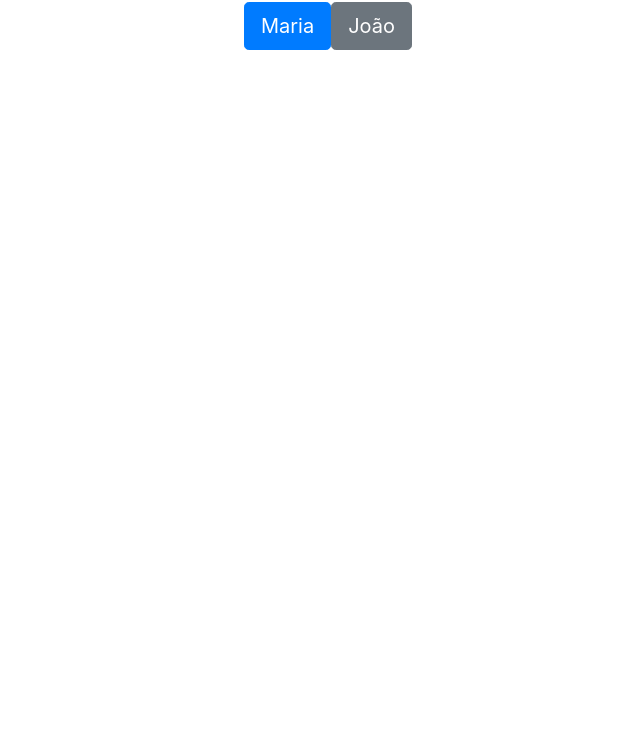
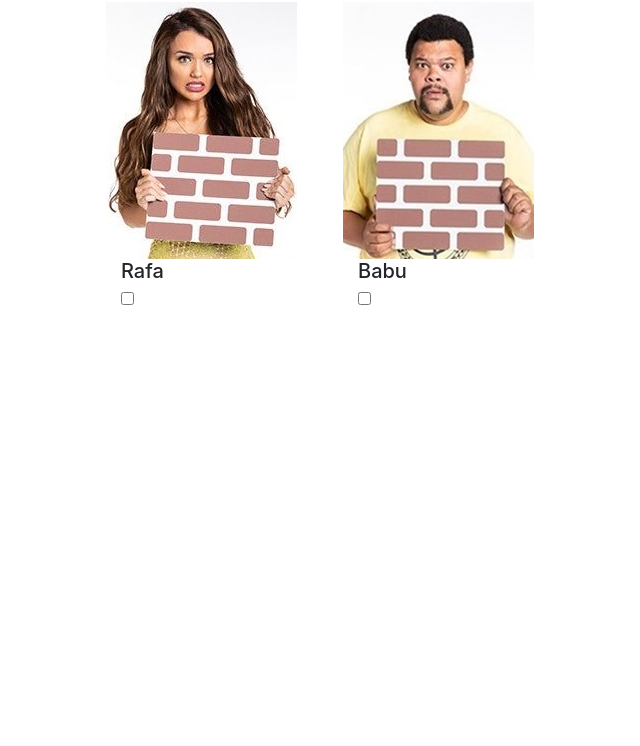
Before and after one commit to paula-gomes/Mentoria-Globo, a website: page view/index.html in a window 1280 px wide. Shown: the part 54-800 px from the top of the page, without its empty margins (312-952 px from the left). Drawn offline with nearby package versions, Linux system fonts and the light colour scheme; files whose address does not match are found by name.

Commit message:
Interface - Inclusão das fotos e checkbox

```diff
--- a/view/index.html
+++ b/view/index.html
@@ -14,14 +14,28 @@
 </head>
 
 <body id="body">
-  <div class="row d-flex justify-content-center">
-  <h1>Paredão BBB20</h1>
-  </div>
-  <div class="row d-flex justify-content-center">
-    <button type="button" id="participante1" name ="participante1" value ="participante1" class="btn btn-primary btn-lg" onclick="participanteClicado(value)" >Maria</button>
-    <button type="button" id="participante2"name ="participante2" value ="participante2"class="btn btn-secondary btn-lg" onclick="participanteClicado(value)">João</buttton>
+    <div class="d-flex justify-content-center">
+        <h1>Paredão BBB20</h1>
+    </div>
+    <div class="d-flex justify-content-center">
+      <div class="row">
+        <div class="col-6">
+          <img src="../src/img/m.jpg" class="mr-3" alt="...">
+          <div class="col-2">
+            <h5 class="mt-0 mb-1">Rafa</h5>
+            <input type="checkbox" aria-label="Checkbox for following text input" id="participante1" name ="participante1" value ="participante1" onclick="participanteClicado(value)" >
+          </div>
+        </div>
+        <div class="col-6">
+          <img src="../src/img/babu.jpg" class="mr-3" alt="...">
+          <div class="col-2">
+            <h5 class="mt-0 mb-1">Babu</h5>
+            <input type="checkbox" aria-label="Checkbox for following text input" id="participante2"name ="participante2" value ="participante2" onclick="participanteClicado(value)">
+          </div>
+        </div>
+      </div>
+    </div>
 
-  </div>
 
   <!-- Optional JavaScript -->
   <!-- jQuery first, then Popper.js, then Bootstrap JS -->
```
Also changed, not shown: src/img/babu.jpg (added), src/img/m.jpg (added).
